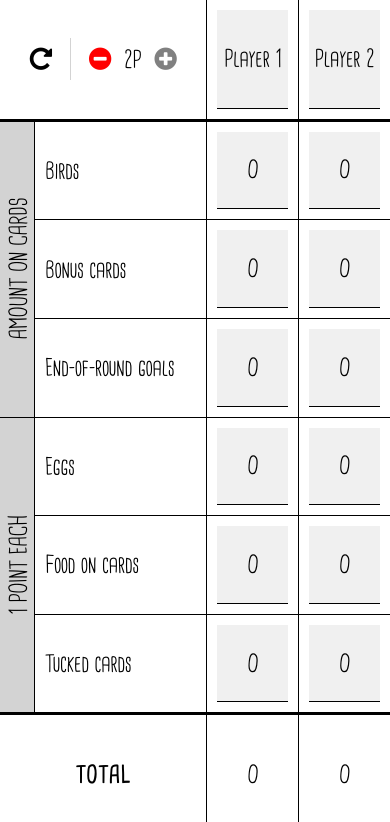
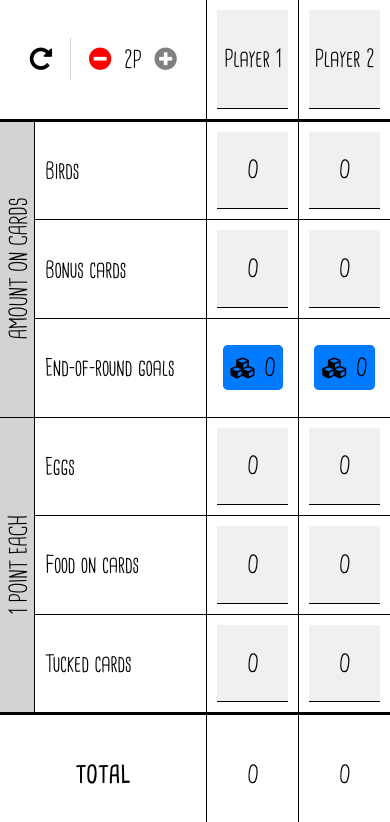
Before and after one commit to iansjk/wingspan-scoresheet, a React Native app: screen / in a window 390 px wide. Shown: the top 822 px of the page. Built offline with nearby package versions, Linux system fonts and the light colour scheme.

Commit message:
Change end of round goals textInput to a button

```diff
--- a/src/App.tsx
+++ b/src/App.tsx
@@ -25,7 +25,7 @@ class App extends React.Component<{}, AppState> {
             numPlayers: Constants.STARTING_PLAYERS,
             isReady: false,
             scores: this._initializeScores(Constants.STARTING_PLAYERS),
-            automaScores: this._initializeAutomaScores(),
+            automaScores: this._initializePlayerScores(),
             paddingBottom: 0,
             orientation: 'PORTRAIT',
             endOfRoundGoalsModalVisible: false
@@ -34,10 +34,6 @@ class App extends React.Component<{}, AppState> {
 
     _initializeScores(numPlayers) {
         return Array.from(Array(numPlayers), () => this._initializePlayerScores());
-    }
-
-    _initializeAutomaScores() {
-        return Array(4).fill(0);
     }
 
     _initializePlayerScores() {
@@ -66,7 +62,7 @@ class App extends React.Component<{}, AppState> {
     handleReset() {
         this.setState({
             scores: this._initializeScores(this.state.numPlayers),
-            automaScores: this._initializeAutomaScores()
+            automaScores: this._initializePlayerScores()
         });
     }
 
--- a/src/components/PlayerScoreCard.tsx
+++ b/src/components/PlayerScoreCard.tsx
@@ -1,8 +1,11 @@
+import { FontAwesome5 } from "@expo/vector-icons";
 import React from "react";
+import { View } from "react-native";
 import TableCell from "./TableCell";
 import WSText from "./WSText";
 import WSTextInput from "./WSTextInput";
-import { View } from "react-native";
+
+const END_OF_ROUND_GOALS_INDEX = 2;
 
 interface PlayerScoreCardProps {
     playerNumber: number,
@@ -18,17 +21,29 @@ class PlayerScoreCard extends React.Component<PlayerScoreCardProps> {
     }
 
     renderScoreCell(i: number) {
+        let cellContents = <WSTextInput
+            onChangeText={(text) => this.props.onChangeText(text, i, this.props.playerNumber)}
+            value={this.props.scores[i].toString()}
+            placeholder={"0"}
+            keyboardType='numeric'
+        />;
+        if (i === END_OF_ROUND_GOALS_INDEX) {
+            cellContents = (
+                <FontAwesome5.Button
+                    name="cubes"
+                    size={24}
+                    color="black"
+                >
+                    <WSText>{this.props.scores[i]}</WSText>
+                </FontAwesome5.Button>
+            );
+        }
         return (
             <TableCell
                 key={i}
-                style={this.props.orientation === 'LANDSCAPE' ? { padding: 5 } : {}}
+                style={this.props.orientation === "LANDSCAPE" ? { padding: 5 } : {}}
             >
-                <WSTextInput
-                    onChangeText={(text) => this.props.onChangeText(text, i, this.props.playerNumber)}
-                    value={this.props.scores[i].toString()}
-                    placeholder={'0'}
-                    keyboardType='numeric'
-                />
+                {cellContents}
             </TableCell>
         );
     }
@@ -41,7 +56,7 @@ class PlayerScoreCard extends React.Component<PlayerScoreCardProps> {
             backgroundColor: this.props.maxScore > 0 && total === this.props.maxScore ? "yellow" : "white"
         }}>
             <WSText>{total}</WSText>
-        </TableCell>
+        </TableCell>;
         if (this.props.playerNumber === -1) { // automa
             return (
                 <View style={{ flex: 4 }}>
@@ -53,15 +68,15 @@ class PlayerScoreCard extends React.Component<PlayerScoreCardProps> {
                         borderTopWidth: 2
                     }}>
                         {this.renderScoreCell(0)}
-                        <TableCell style={{ backgroundColor: 'gray' }}></TableCell>
-                        {this.renderScoreCell(1)}
+                        <TableCell style={{ backgroundColor: "gray" }}></TableCell>
+                        {this.renderScoreCell(END_OF_ROUND_GOALS_INDEX)}
                     </View>
                     <View style={{
                         flex: 3
                     }}>
-                        {this.renderScoreCell(2)}
-                        <TableCell style={{ backgroundColor: 'gray' }}></TableCell>
                         {this.renderScoreCell(3)}
+                        <TableCell style={{ backgroundColor: "gray" }}></TableCell>
+                        {this.renderScoreCell(5)}
                     </View>
                     {totalCell}
                 </View>
```
